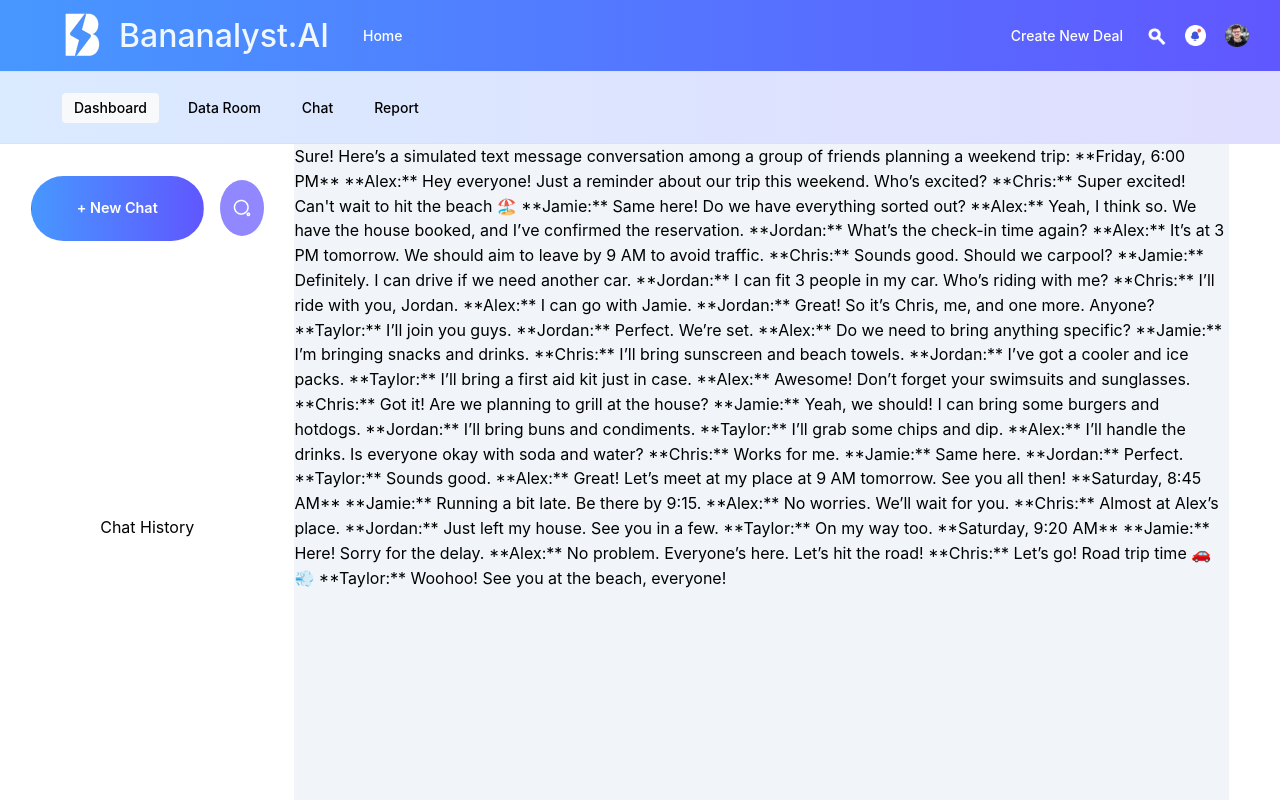
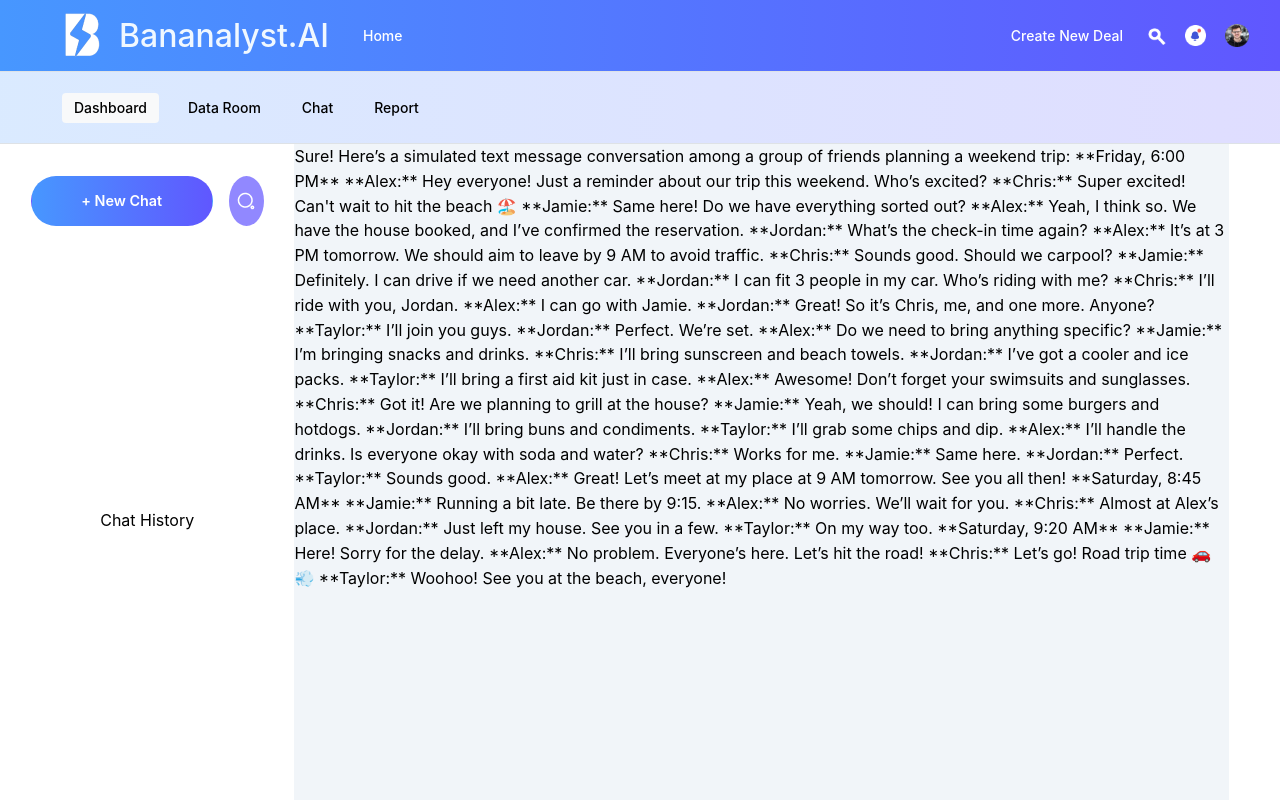
Before and after one commit to paramshah4/banalyst, a React (Vite) app in the folder vite-client/: page /chat in a window 1280 px wide. Shown: the top 800 px of the page. Built offline with nearby package versions, Linux system fonts and the light colour scheme.

Commit message:
Fix search icon styling

```diff
--- a/vite-client/src/components/ChatInterface.tsx
+++ b/vite-client/src/components/ChatInterface.tsx
@@ -102,13 +102,15 @@ function ChatInterface() {
           <Button
             style={{
               borderRadius: "5em",
-              height: "4.5em",
+              height: "3.5em",
               maxWidth: "80%",
               fontSize: "0.9rem",
               color: "#FFFFFF",
               width: "18em",
               backgroundImage: "linear-gradient(to right, #4797FF, #6057FF)",
               outline: "none",
+              margin: 0,
+              padding: 0,
             }}
           >
             + New Chat
@@ -117,8 +119,8 @@ function ChatInterface() {
             display={"flex"}
             style={{
               borderRadius: "50%",
-              width: "4.5em",
-              height: "3.5em",
+              width: "50px",
+              height: "50px",
               objectFit: "cover",
               backgroundColor: "#9188ff",
               margin: 0,
```
